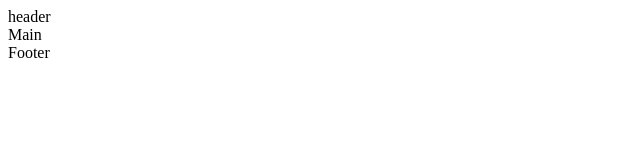
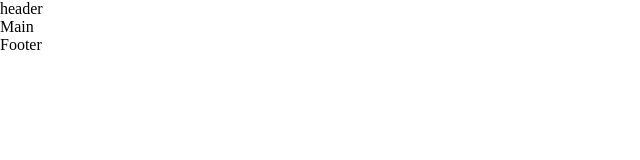
Before and after one commit to yInoccent/1022B-reactEU, a React (Vite) app: page / in a window 1280 px wide. Shown: the top 160 px of the page, without its empty margins (0-640 px from the left). Built offline with nearby package versions, Linux system fonts and the light colour scheme.

Commit message:
Criação de um global.css

```diff
--- /dev/null
+++ b/src/global.css
@@ -0,0 +1,7 @@
+html{
+    font-size: 62.5%;
+}
+body{
+    margin: 0px;
+    font-size: 1.6rem;
+}
--- a/src/main.tsx
+++ b/src/main.tsx
@@ -3,7 +3,7 @@ import ReactDOM from 'react-dom/client'
 import Header from './componentes/Header'
 import Main from './componentes/Main'
 import Footer from './componentes/Footer'
-
+import './global.css'
 ReactDOM.createRoot(document.getElementById('root')!).render(
   <React.StrictMode>
     <Header/>
```
